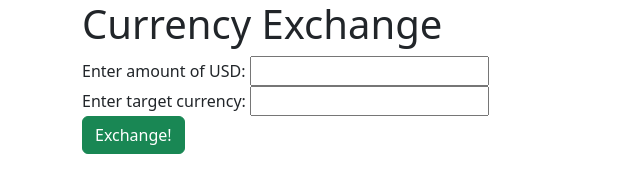
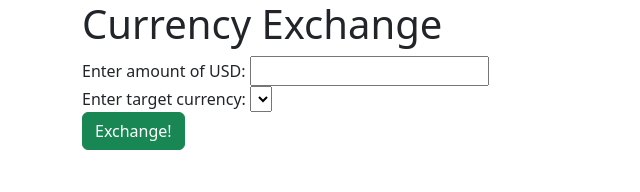
Before and after one commit to jfpalchak/currency-exchange, a website built with webpack: page src/index.html in a window 1280 px wide. Shown: the whole page, without its empty margins (0-640 px from the left). Built offline with nearby package versions, Linux system fonts and the light colour scheme.

Commit message:
Update form input to dropdown selection for currency query.

```diff
--- a/src/index.html
+++ b/src/index.html
@@ -17,7 +17,8 @@
       <input id="usd-amount" type="number" name="usd-amount">
       <br />
       <label for="target-currency">Enter target currency:</label>
-      <input id="target-currency" type="text" name="target-currency">
+      <select name="target-currency" id="target-currency">
+      </select>
       <br />
       <button type="submit" class="btn btn-success" id="submit-usd">Exchange!</button>
     </form>
```
